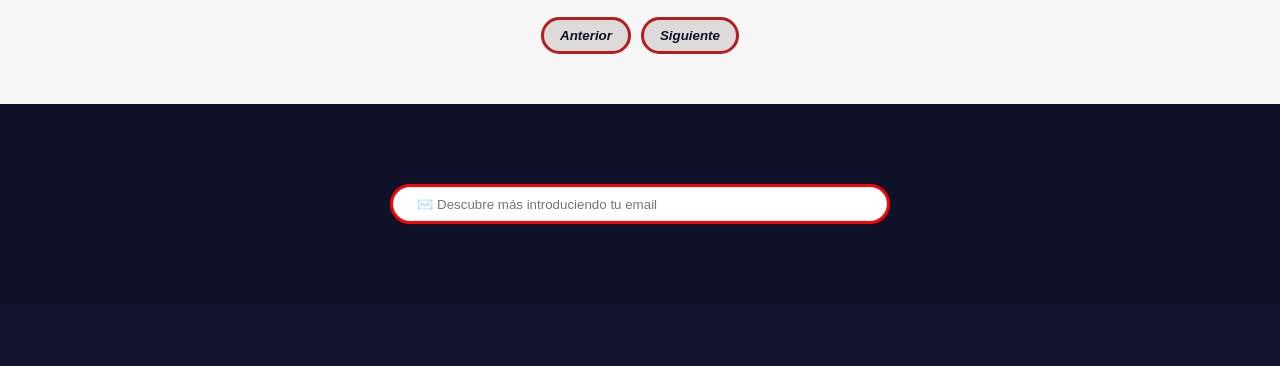
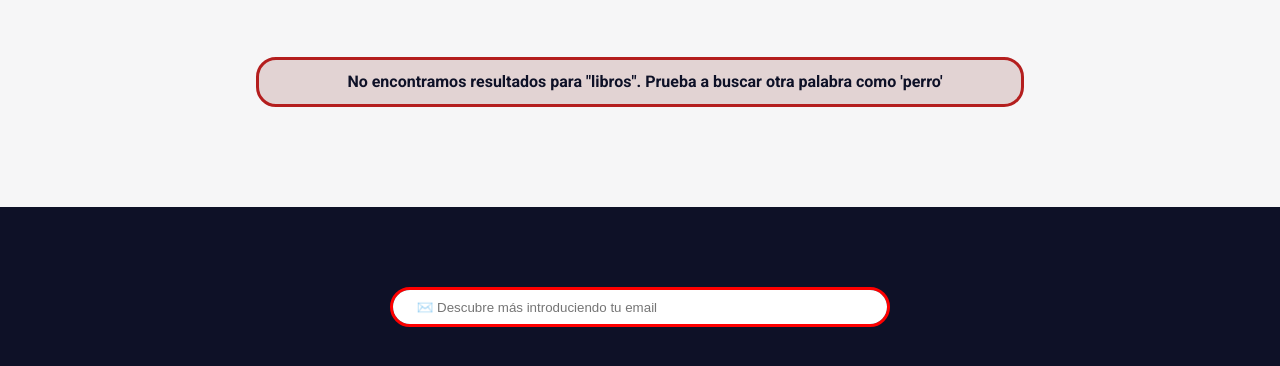
Before and after one commit to Martaarl/proyecto3, a website built with Vite: page proyecto3/index.html in a window 1280 px wide. Shown: the part 88-454 px from the top of the page. Built offline with nearby package versions, Linux system fonts and the light colour scheme; no server answers.

Commit message:
revisado

```diff
--- a/proyecto3/src/components/section/section.css
+++ b/proyecto3/src/components/section/section.css
@@ -24,9 +24,17 @@ section{
 
 .suggestMessage{
     display: flex;
-    width: 500px;
+    justify-content: center;
+    align-items: center;
+    align-self: center;
+    margin: 50px;
+    padding-left: 10px;
+    width: 60%;
     height: 50px;
-    background-color: red;
+    background-color: rgb(226, 211, 211);
+    border:rgb(180, 30, 30) solid;
+    border-radius: 20px;
+    font-weight: bold;
 }
 
 .pagination {
--- a/proyecto3/src/main.js
+++ b/proyecto3/src/main.js
@@ -12,5 +12,3 @@ document.addEventListener('DOMContentLoaded', ()=>{
     printImages(currentQuery, 1 , 10);
     paintFooter();
 });
-
-/*const url = 'https://api.unsplash.com/search/photos';*/
--- a/proyecto3/src/utils/printImages.js
+++ b/proyecto3/src/utils/printImages.js
@@ -3,7 +3,9 @@ import {Card} from '../components/card/card'
 import { fetchApi } from "./fetchApi";
 
 export default  async function printImages(query, page = 1, perPage=10) {
+
     const imagesContainer = document.querySelector('.images');
+
     const pagination = document.querySelector('.pagination');
 
     if (imagesContainer) imagesContainer.innerHTML = '';
@@ -14,7 +16,7 @@ export default  async function printImages(query, page = 1, perPage=10) {
         const response =result.results;
         const total_pages= result.total_pages;
 
-    if(response.lenght === 0){
+        if(response.length === 0){
             const suggest = document.createElement('p');
             suggest.className = 'suggestMessage';
             suggest.textContent = `No encontramos resultados para "${query}". Prueba a buscar otra palabra como 'perro'`;
```
